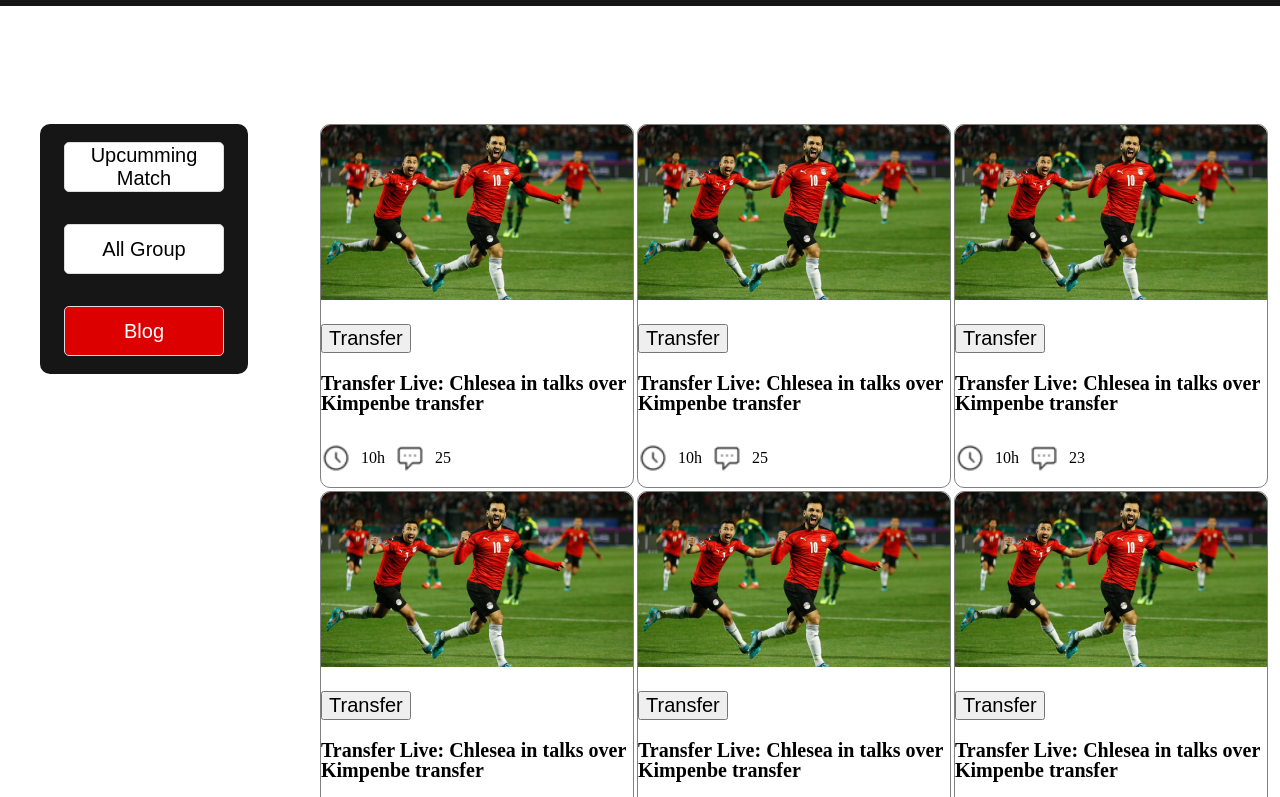
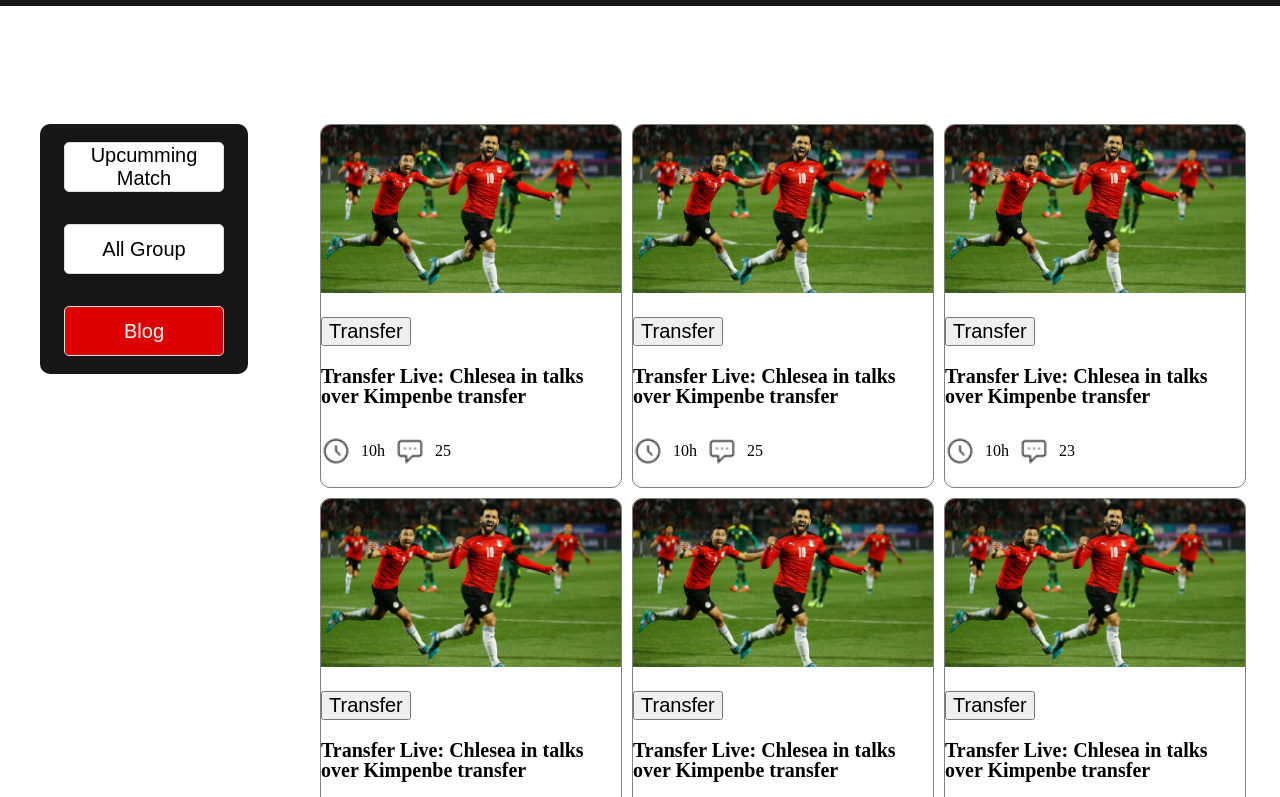
Before and after one commit to liton0023/world-cup-repo, a plain HTML site: page index.html in a window 1280 px wide. Shown: the part 640-1437 px from the top of the page. Drawn offline with Linux system fonts and the light colour scheme.

```diff
--- a/css/style.css
+++ b/css/style.css
@@ -90,15 +90,17 @@
   width: 75%;
   display: grid;
   grid-template-columns: repeat(3, 1fr);
-  justify-items: center;
-  grid-gap: 3px;
+  gap: 10px;
 }
 .post {
-  width: 312px;
+  width: 300px;
   height: 362px;
   border: 1px solid gray;
   border-radius: 10px;
   cursor: pointer;
+}
+.post img {
+  width: 300px;
 }
 .transfer-btn {
   margin-top: 20px;
@@ -204,6 +206,7 @@
     flex-direction: column;
     justify-content: center;
     align-items: center;
+    gap: 20px;
     margin: auto;
     /* grid-template-columns: 1fr;
     grid-gap: 10px; */
@@ -251,6 +254,7 @@
   .blog {
     display: grid;
     grid-template-columns: repeat(2, 1fr);
+    gap: 32px;
     width: 100%;
   }
 
```
